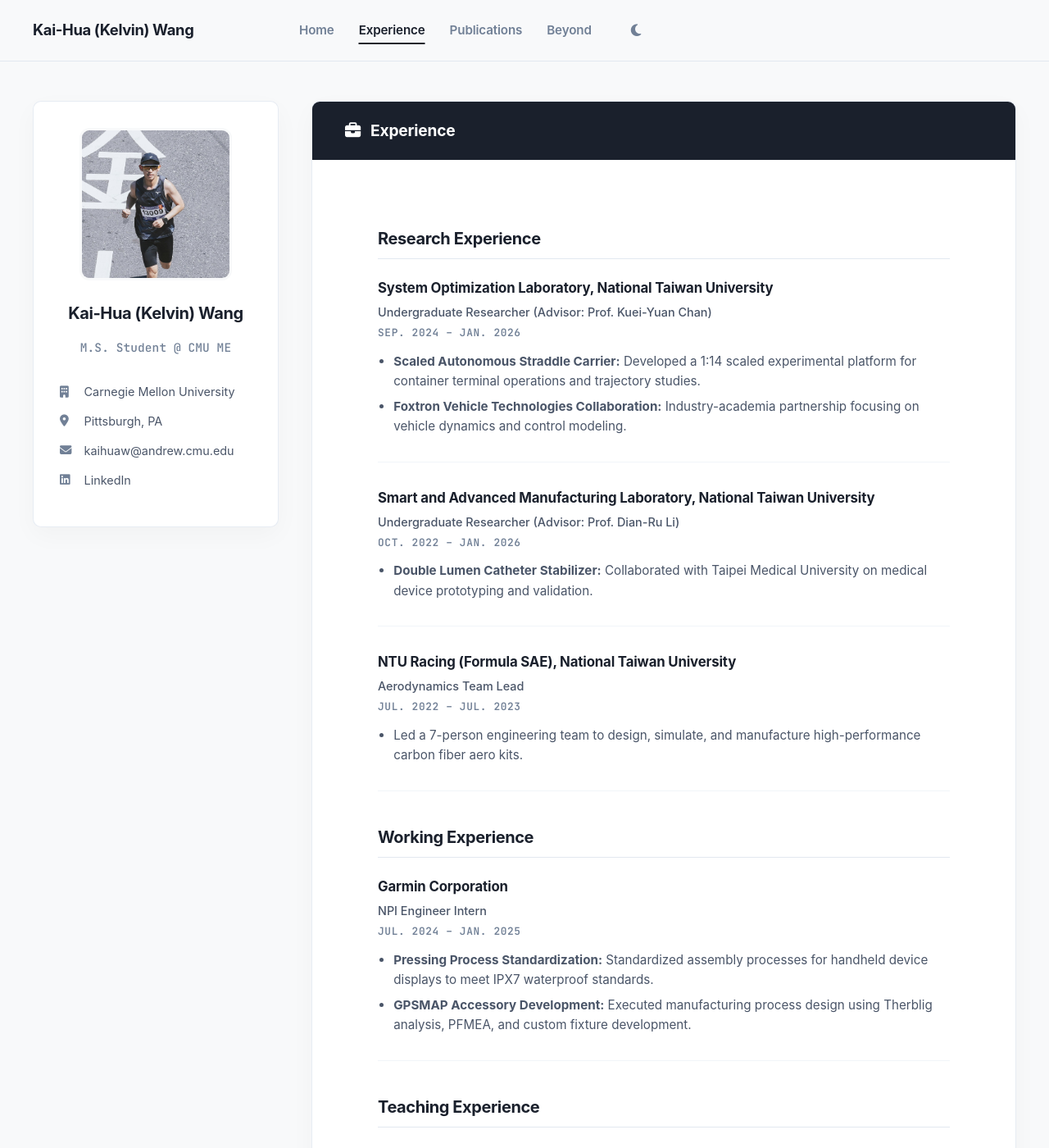
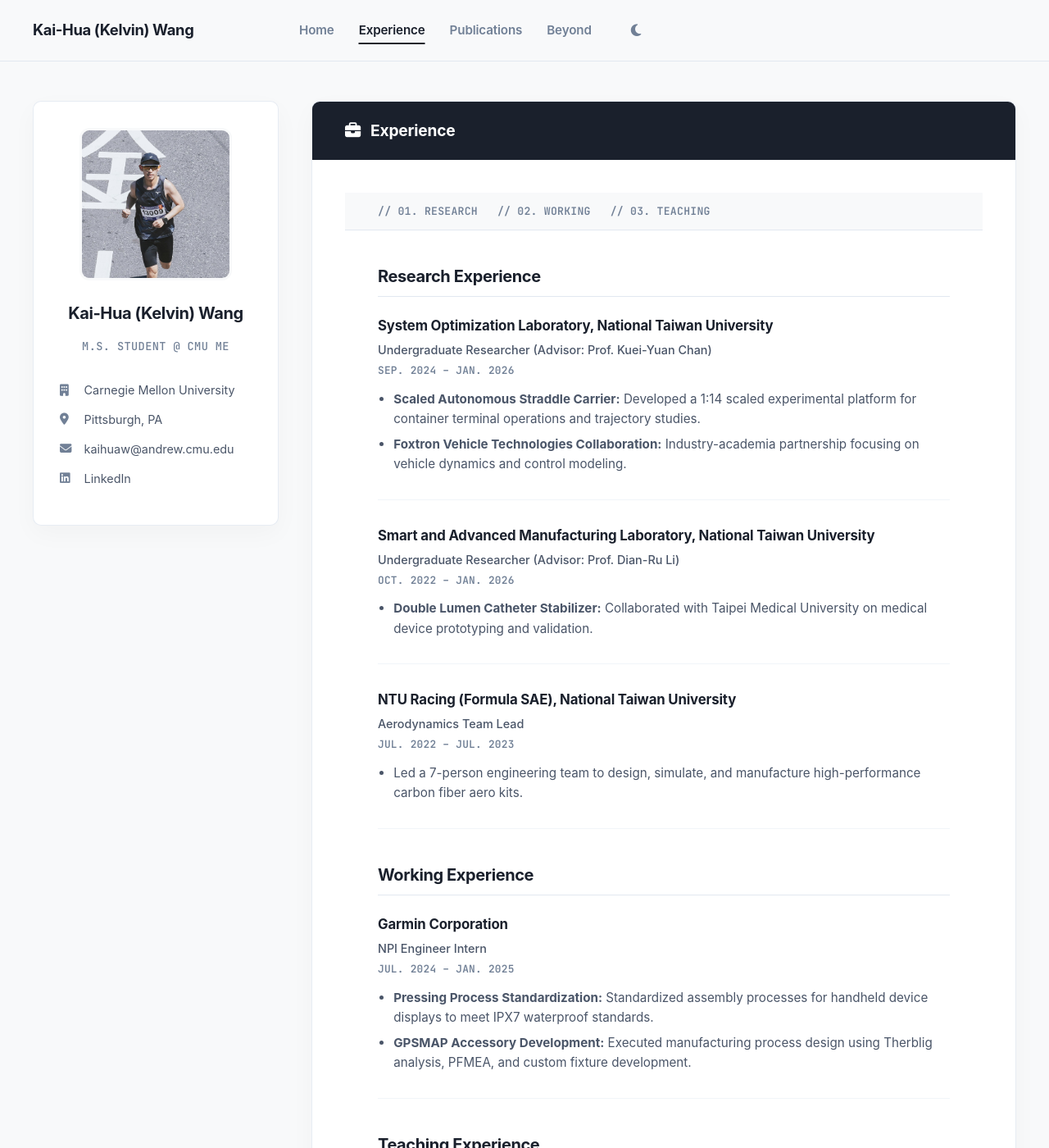
Before and after one commit to Kelvin1106/Kelvin1106.github.io, a Jekyll site: the page built from pages/experience.md, in a window 1280 px wide and 1400 px high. Shown: the whole window at 82% size. Built offline with Jekyll 4.4.1, drawn with Linux system fonts in a browser that asks for light colours; part of the change alters nothing that is shown.

Commit message:
Refactor experience page layout and styles
Updated the experience page layout, styles, and content structure. Added quick navigation for sections and improved styling for better readability.

```diff
--- a/pages/experience.md
+++ b/pages/experience.md
@@ -4,8 +4,17 @@ title: Experience
 permalink: /experience/
 ---
 
+<!-- 引入 JetBrains Mono 字體 -->
+<link rel="preconnect" href="https://fonts.googleapis.com">
+<link rel="preconnect" href="https://fonts.gstatic.com" crossorigin>
+<link href="https://fonts.googleapis.com/css2?family=JetBrains+Mono:wght@500;600&display=swap" rel="stylesheet">
+
 <style>
 /* Experience Page Monochrome Styles - Refined Sharpness */
+
+html {
+  scroll-behavior: smooth; /* 平滑滾動 */
+}
 
 body {
   background-color: #F8F9FA;
@@ -50,7 +59,7 @@ body {
 
 .sidebar-profile-name {
   font-size: 1.25rem;
-  font-weight: 700;              /* 降低字重，擺脫臃腫感 */
+  font-weight: 700;
   margin-bottom: 0.25rem;
   color: #1A202C;
   letter-spacing: -0.02em;
@@ -60,11 +69,12 @@ body {
 .sidebar-profile-title {
   color: #718096;
   margin-bottom: 2rem;
-  font-size: 0.9rem;
+  font-size: 0.85rem;
   line-height: 1.5;
   text-align: center;
   font-weight: 500;
-  letter-spacing: 0.01em;
+  letter-spacing: 0.03em;
+  font-family: 'JetBrains Mono', monospace;
 }
 
 .sidebar-contact-info {
@@ -123,26 +133,53 @@ body {
   gap: 0.75rem;
 }
 
+/* 極簡快速導航目錄 (Quick Navigation Bar) */
+.experience-quick-nav {
+  display: flex;
+  gap: 1.5rem;
+  padding: 0.75rem 2.5rem;
+  background-color: #F8F9FA;
+  border-bottom: 1px solid #E2E8F0;
+  flex-wrap: wrap;
+}
+
+.experience-quick-nav a {
+  color: #718096;
+  text-decoration: none;
+  font-size: 0.82rem;
+  font-weight: 600;
+  letter-spacing: 0.02em;
+  font-family: 'JetBrains Mono', monospace;
+  transition: color 0.2s ease;
+}
+
+.experience-quick-nav a:hover {
+  color: #1A202C;
+  text-decoration: underline;
+}
+
 .experience-body {
   padding: 2.5rem;
 }
 
+/* 標題與錨點防頂部遮擋 */
 .experience-section-title {
   font-size: 1.25rem;
-  font-weight: 700;              /* 700 比原本的 800 銳利很多 */
+  font-weight: 700;
   margin-bottom: 1.5rem;
   margin-top: 2.5rem;
   color: #1A202C;
   padding-bottom: 0.5rem;
   border-bottom: 1px solid #E2E8F0;
   letter-spacing: -0.02em;
+  scroll-margin-top: 100px; /* 關鍵：防被 Sticky Nav 遮住 */
 }
 
 .experience-section-title:first-of-type {
   margin-top: 0;
 }
 
-/* Experience Items Typography - 關鍵精修區塊 */
+/* Experience Items */
 .experience-item {
   margin-bottom: 2rem;
   padding-bottom: 1.5rem;
@@ -159,10 +196,9 @@ body {
   margin-bottom: 0.75rem;
 }
 
-/* 核心修正：機構/實驗室名稱降低粗細，線條變得極度俐落 */
 .position-title {
   color: #1A202C;
-  font-weight: 700;              /* 從原本臃腫的 800 改為精緻俐落的 600 */
+  font-weight: 700;
   font-size: 1.05rem;
   margin: 0 0 0.35rem 0;
   letter-spacing: -0.01em;
@@ -181,11 +217,10 @@ body {
   font-weight: 600;
   font-size: 0.8rem;
   margin: 0;
-  text-transform: uppercase;
-  letter-spacing: 0.05em;        /* 時間改為小大寫 + 寬字距，展現高科技質感 */
+  font-family: 'JetBrains Mono', monospace;
+  letter-spacing: 0.02em;
 }
 
-/* 經典極簡 Bullet Points */
 .experience-description ul {
   padding-left: 1.2rem;
   margin: 0.5rem 0 0 0;
@@ -197,6 +232,18 @@ body {
   color: #4A5568;
   line-height: 1.6;
   font-size: 0.95rem;
+}
+
+/* 深色模式相容 */
+body.dark-mode .experience-quick-nav {
+  background-color: #161B22;
+  border-bottom-color: #30363D;
+}
+body.dark-mode .experience-quick-nav a {
+  color: #8B949E;
+}
+body.dark-mode .experience-quick-nav a:hover {
+  color: #F0F6FC;
 }
 
 /* Responsive Design */
@@ -211,6 +258,11 @@ body {
     position: static;
   }
 
+  .experience-quick-nav {
+    padding: 0.75rem 1.5rem;
+    gap: 1rem;
+  }
+
   .experience-body {
     padding: 1.5rem;
   }
@@ -223,7 +275,7 @@ body {
   <aside class="experience-sidebar">
     <img src="{{ site.baseurl }}/assets/profile.png" alt="Profile photo" class="sidebar-profile-pic">
     <h3 class="sidebar-profile-name">Kai-Hua (Kelvin) Wang</h3>
-    <p class="sidebar-profile-title">M.S. Student @ CMU ME</p>
+    <p class="sidebar-profile-title">M.S. STUDENT @ CMU ME</p>
     <ul class="sidebar-contact-info">
       <li><i class="fa-solid fa-building"></i> {{ site.author.employer }}</li>
       <li><i class="fa-solid fa-location-dot"></i> {{ site.author.location }}</li>
@@ -238,15 +290,22 @@ body {
       <h2><i class="fa-solid fa-briefcase"></i> Experience</h2>
     </div>
 
+    <!-- 極簡快速目錄 -->
+    <div class="experience-quick-nav">
+      <a href="#research">// 01. RESEARCH</a>
+      <a href="#working">// 02. WORKING</a>
+      <a href="#teaching">// 03. TEACHING</a>
+    </div>
+
     <div class="experience-body">
       <!-- Research Experience Section -->
-      <h3 class="experience-section-title">Research Experience</h3>
+      <h3 id="research" class="experience-section-title">Research Experience</h3>
 
       <div class="experience-item">
         <div class="experience-header">
           <h4 class="position-title">System Optimization Laboratory, National Taiwan University</h4>
           <p class="company-info">Undergraduate Researcher (Advisor: Prof. Kuei-Yuan Chan)</p>
-          <p class="duration">Sep. 2024 – Jan. 2026</p>
+          <p class="duration">SEP. 2024 – JAN. 2026</p>
         </div>
         <div class="experience-description">
           <ul>
@@ -260,7 +319,7 @@ body {
         <div class="experience-header">
           <h4 class="position-title">Smart and Advanced Manufacturing Laboratory, National Taiwan University</h4>
           <p class="company-info">Undergraduate Researcher (Advisor: Prof. Dian-Ru Li)</p>
-          <p class="duration">Oct. 2022 – Jan. 2026</p>
+          <p class="duration">OCT. 2022 – JAN. 2026</p>
         </div>
         <div class="experience-description">
           <ul>
@@ -273,7 +332,7 @@ body {
         <div class="experience-header">
           <h4 class="position-title">NTU Racing (Formula SAE), National Taiwan University</h4>
           <p class="company-info">Aerodynamics Team Lead</p>
-          <p class="duration">Jul. 2022 – Jul. 2023</p>
+          <p class="duration">JUL. 2022 – JUL. 2023</p>
         </div>
         <div class="experience-description">
           <ul>
@@ -283,13 +342,13 @@ body {
       </div>
 
       <!-- Working Experience Section -->
-      <h3 class="experience-section-title">Working Experience</h3>
+      <h3 id="working" class="experience-section-title">Working Experience</h3>
 
       <div class="experience-item">
         <div class="experience-header">
           <h4 class="position-title">Garmin Corporation</h4>
           <p class="company-info">NPI Engineer Intern</p>
-          <p class="duration">Jul. 2024 – Jan. 2025</p>
+          <p class="duration">JUL. 2024 – JAN. 2025</p>
         </div>
         <div class="experience-description">
           <ul>
@@ -300,7 +359,7 @@ body {
       </div>
 
       <!-- Teaching Experience Section -->
-      <h3 class="experience-section-title">Teaching Experience</h3>
+      <h3 id="teaching" class="experience-section-title">Teaching Experience</h3>
 
       <div class="experience-item">
         <div class="experience-header">
```
